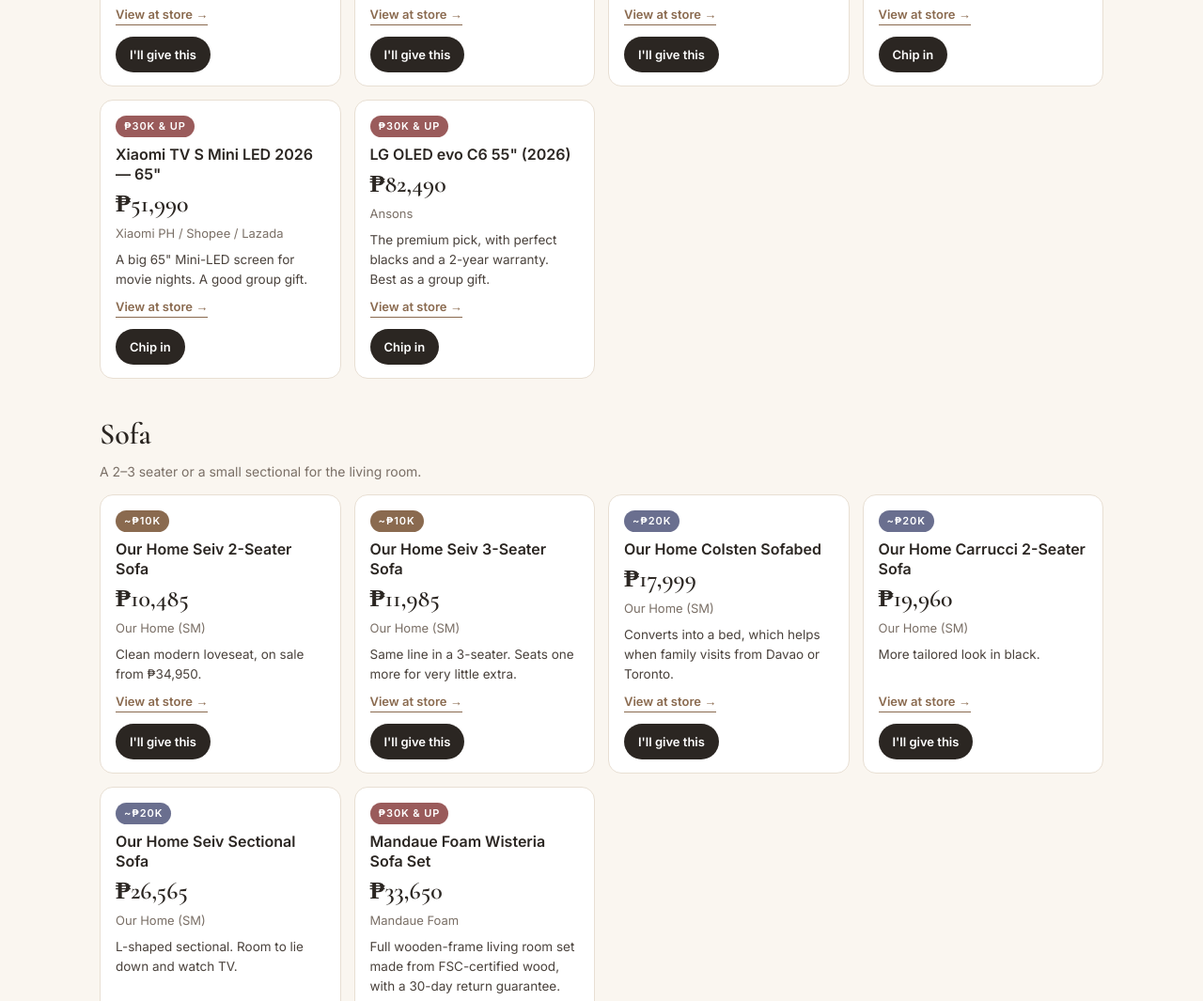
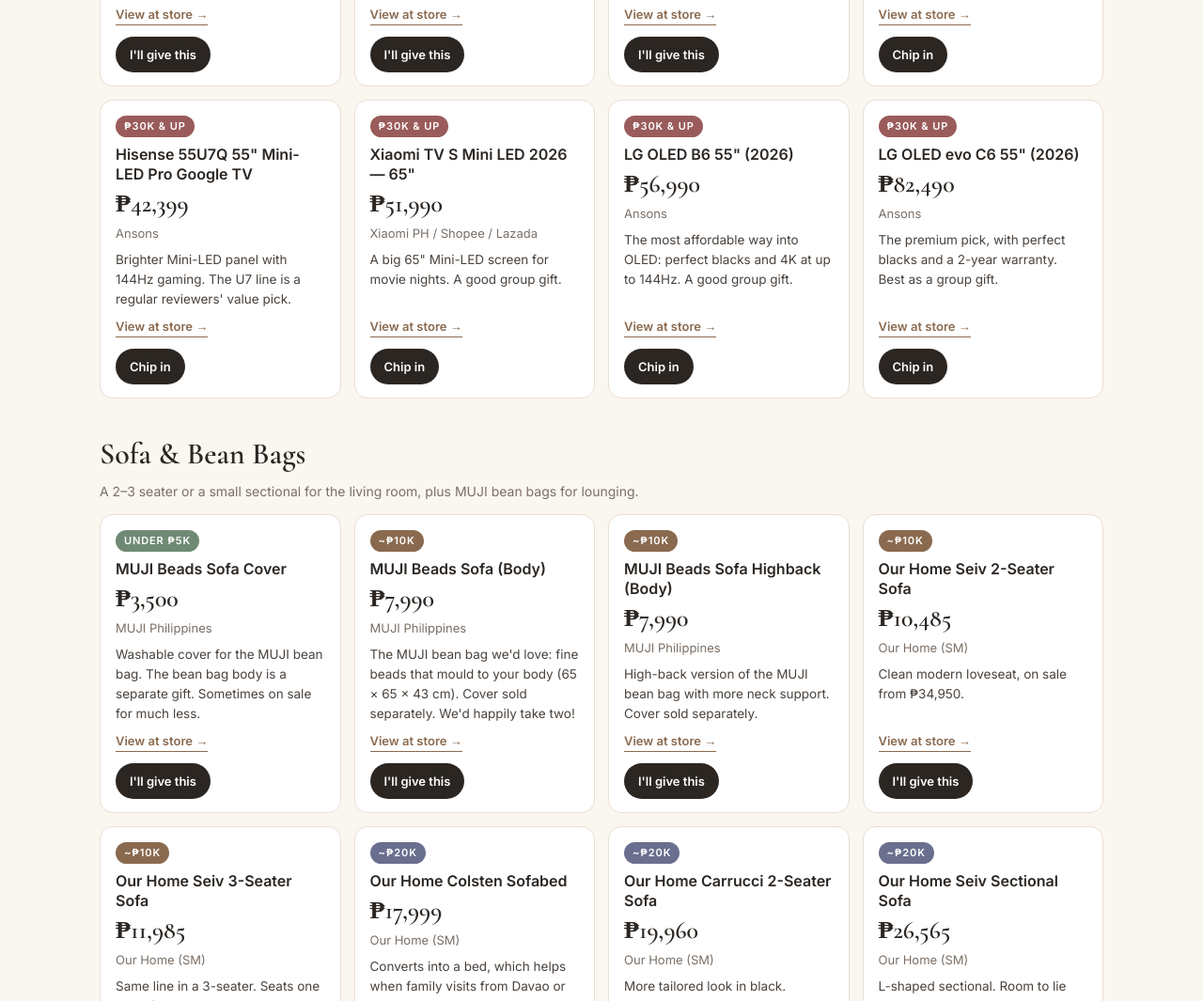
Before and after one commit to ChritYabut/ChrisYumiGiftRegistry, a plain HTML site: page index.html in a window 1280 px wide. Shown: the part 1680-2745 px from the top of the page at 94% size. Drawn offline with nearby package versions, Linux system fonts and the light colour scheme; no server answers.

Commit message:
Add MUJI bean bags and refreshed picks (Emma, Hisense U7Q, LG OLED B6)
Co-Authored-By: Claude Fable 5.2 <noreply@anthropic.com>
Claude-Session: https://claude.ai/code/session_01NVFsgaQYHLkdH2iut82S5K

```diff
--- a/index.html
+++ b/index.html
@@ -124,7 +124,7 @@ const TIERS = {
 const CATEGORIES = {
   bed:     {name:"Bed",          note:"Queen size (60 × 75 in). The frame and the mattress are listed separately, so they can be two gifts."},
   tv:      {name:"TV",           note:"55 inches fits most living rooms. Bigger screens are listed in the top tier."},
-  sofa:    {name:"Sofa",         note:"A 2–3 seater or a small sectional for the living room."},
+  sofa:    {name:"Sofa & Bean Bags", note:"A 2–3 seater or a small sectional for the living room, plus MUJI bean bags for lounging."},
   dining:  {name:"Dining Table", note:"A 4-seater works for everyday use. A 6-seater leaves room for family."},
   kitchen: {name:"Kitchenware",  note:"Cookware and appliances for our first kitchen."}
 };
@@ -139,6 +139,8 @@ const ITEMS = [
    why:"Upholstered headboard in beige or light taupe. Looks warmer than a metal frame.", url:"https://mandauefoam.ph/collections/queen-beds"},
   {cat:"bed", tier:"t20", name:"Uratex Senso Memory Original Mattress", price:17500, store:"Uratex",
    why:"Plush memory foam that relieves pressure points. Comes with a 10-year warranty.", url:"https://uratex.com.ph/products/sensory-memory-original"},
+  {cat:"bed", tier:"t20", name:"Emma Original Hybrid Mattress", price:18050, store:"Emma Sleep PH",
+   why:"Medium-firm 25 cm hybrid with five layers and a 10-year warranty. Price shown is the starting size, so check the queen price.", url:"https://www.emma-sleep.com.ph/collections/mattresses"},
   {cat:"bed", tier:"t20", name:"IKEA HEMNES Bed Frame + Mattress (150 × 200 cm)", price:24998, store:"IKEA PH",
    why:"Solid-wood frame bundled with a firm memory-foam mattress. One gift covers the whole bed.", url:"https://www.ikea.com/ph/en/p/hemnes-bed-frame-with-mattress-s19541965"},
   {cat:"bed", tier:"t30", name:"Our Home Gatwick Bed Frame (Queen)", price:29950, store:"Our Home (SM)",
@@ -157,6 +159,10 @@ const ITEMS = [
    why:"Mini-LED gives it much higher brightness and contrast. It also has 144Hz and Onkyo speakers. The best value in this tier.", url:"https://netcodex.ph/product/tcl-c6k-55-inch-qd-mini-led-4k-hdr-smart-tv-hva-panel-144hz-dolby-atmos-with-google-tv-and-onkyo-2-1-hi-fi-audio-55c6k/"},
   {cat:"tv", tier:"t30", name:"Xiaomi TV S Mini LED 2026 — 65\"", price:51990, store:"Xiaomi PH / Shopee / Lazada",
    why:"A big 65\" Mini-LED screen for movie nights. A good group gift.", url:"https://www.noypigeeks.com/?p=280343"},
+  {cat:"tv", tier:"t30", name:"Hisense 55U7Q 55\" Mini-LED Pro Google TV", price:42399, store:"Ansons",
+   why:"Brighter Mini-LED panel with 144Hz gaming. The U7 line is a regular reviewers' value pick.", url:"https://ansons.ph/product/hisense-55u7q-55in-4k-uhd-miniled-pro-google-tv/"},
+  {cat:"tv", tier:"t30", name:"LG OLED B6 55\" (2026)", price:56990, store:"Ansons",
+   why:"The most affordable way into OLED: perfect blacks and 4K at up to 144Hz. A good group gift.", url:"https://ansons.ph/product-category/television/lg"},
   {cat:"tv", tier:"t30", name:"LG OLED evo C6 55\" (2026)", price:82490, store:"Ansons",
    why:"The premium pick, with perfect blacks and a 2-year warranty. Best as a group gift.", url:"https://ansons.ph/product/2026-model-55in-lg-oled-evo-ai-4k-smart-tv-oled55c6psa/"},
 
@@ -173,6 +179,12 @@ const ITEMS = [
    why:"L-shaped sectional. Room to lie down and watch TV.", url:"https://ourhome.ph/collections/sofas"},
   {cat:"sofa", tier:"t30", name:"Mandaue Foam Wisteria Sofa Set", price:33650, store:"Mandaue Foam",
    why:"Full wooden-frame living room set made from FSC-certified wood, with a 30-day return guarantee.", url:"https://mandauefoam.ph/collections/wooden-sofa-sets"},
+  {cat:"sofa", tier:"t5", name:"MUJI Beads Sofa Cover", price:3500, store:"MUJI Philippines",
+   why:"Washable cover for the MUJI bean bag. The bean bag body is a separate gift. Sometimes on sale for much less.", url:"https://www.mujiph.com/product-page/beads-sofa-cover-3"},
+  {cat:"sofa", tier:"t10", name:"MUJI Beads Sofa (Body)", price:7990, store:"MUJI Philippines",
+   why:"The MUJI bean bag we'd love: fine beads that mould to your body (65 × 65 × 43 cm). Cover sold separately. We'd happily take two!", url:"https://www.mujiph.com/product-page/beads-sofa-body"},
+  {cat:"sofa", tier:"t10", name:"MUJI Beads Sofa Highback (Body)", price:7990, store:"MUJI Philippines",
+   why:"High-back version of the MUJI bean bag with more neck support. Cover sold separately.", url:"https://www.mujiph.com/product-page/sofa-beads-highback"},
 
   // ---- Dining ----
   {cat:"dining", tier:"t10", name:"Mandaue Foam Elsie 4-Seater Round Dining Set", price:9737, store:"Lazada (Mandaue Foam)",
```
Also changed, not shown: 1 other file.
